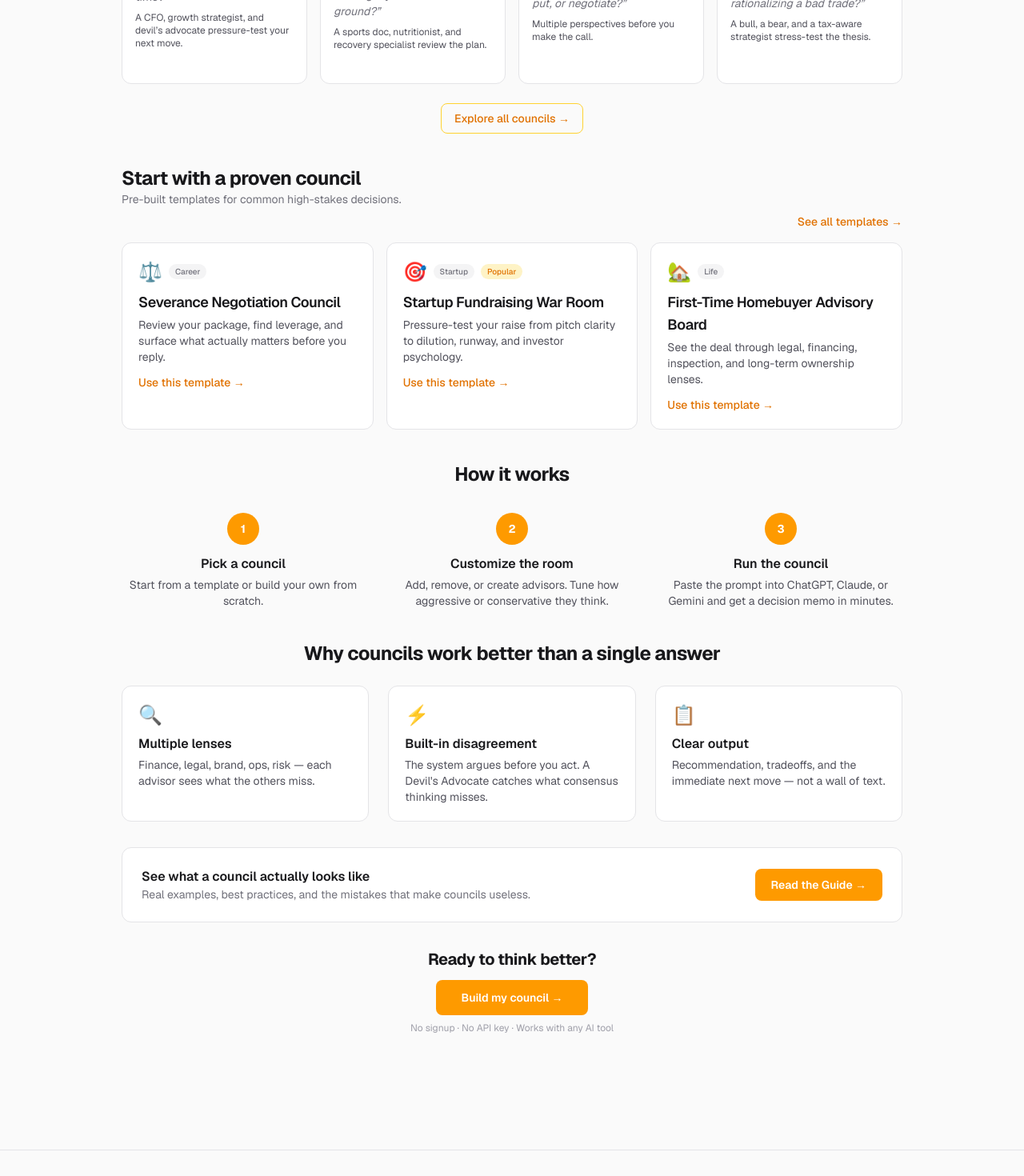
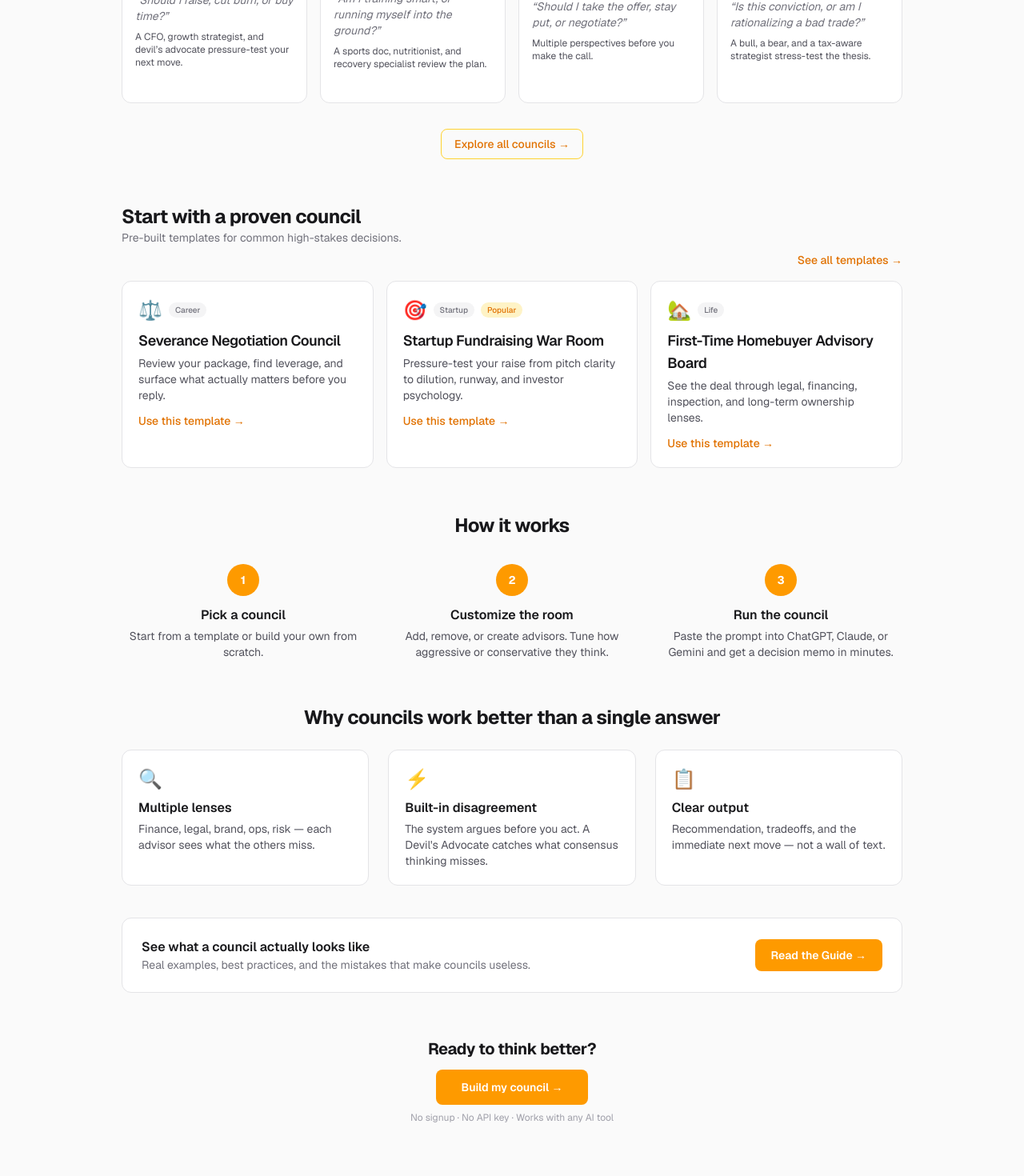
Before and after one commit to AgentPerrow/runcouncil, a Next.js app: page / in a window 1280 px wide. Shown: the part 660-2130 px from the top of the page at 80% size. Built offline with nearby package versions, Linux system fonts and the light colour scheme.

Commit message:
fix: more breathing room between sections

```diff
--- a/src/app/page.tsx
+++ b/src/app/page.tsx
@@ -287,7 +287,7 @@ export default function Home() {
         {step === "select" && (
           <div>
             {/* Hero — split layout */}
-            <div className="mb-8 sm:mb-10 grid sm:grid-cols-2 gap-8 sm:gap-12 items-center">
+            <div className="mb-12 sm:mb-16 grid sm:grid-cols-2 gap-8 sm:gap-12 items-center">
               <div>
                 <h1 className="mb-3 text-2xl font-bold tracking-tight text-zinc-900 dark:text-zinc-100 sm:text-4xl leading-tight">
                   Pressure-test big decisions before you make them
@@ -385,7 +385,7 @@ export default function Home() {
               </div>
 
               {!showAllCouncils ? (
-                <div className="mt-6 text-center">
+                <div className="mt-8 text-center">
                   <button
                     onClick={() => setShowAllCouncils(true)}
                     className="rounded-lg border border-amber-300 dark:border-amber-700 px-4 py-2 text-sm font-medium text-amber-600 hover:bg-amber-50 hover:border-amber-400 dark:text-amber-400 dark:hover:bg-amber-950/20 dark:hover:border-amber-600"
@@ -428,7 +428,7 @@ export default function Home() {
             </div>
 
             {/* Ready-made councils */}
-            <div className="mt-10 mb-8">
+            <div className="mt-14 mb-10">
               <div className="mb-2">
                 <h2 className="text-2xl font-bold tracking-tight text-zinc-900 dark:text-zinc-100">
                   Start with a proven council
@@ -502,7 +502,7 @@ export default function Home() {
             </div>
 
             {/* How it works */}
-            <div className="mt-10 mb-8">
+            <div className="mt-14 mb-10">
               <h2 className="mb-8 text-center text-2xl font-bold tracking-tight text-zinc-900 dark:text-zinc-100">
                 How it works
               </h2>
@@ -526,7 +526,7 @@ export default function Home() {
             </div>
 
             {/* Why councils work */}
-            <div className="mt-10 mb-8">
+            <div className="mt-14 mb-10">
               <h2 className="mb-6 text-center text-2xl font-bold tracking-tight text-zinc-900 dark:text-zinc-100">
                 Why councils work better than a single answer
               </h2>
@@ -550,7 +550,7 @@ export default function Home() {
             </div>
 
             {/* Guide CTA */}
-            <div className="mb-8 rounded-xl border border-zinc-200 dark:border-zinc-800 bg-white dark:bg-zinc-900/50 p-6 flex flex-col sm:flex-row items-start sm:items-center justify-between gap-4">
+            <div className="mb-10 rounded-xl border border-zinc-200 dark:border-zinc-800 bg-white dark:bg-zinc-900/50 p-6 flex flex-col sm:flex-row items-start sm:items-center justify-between gap-4">
               <div>
                 <h3 className="font-semibold text-zinc-900 dark:text-zinc-100">See what a council actually looks like</h3>
                 <p className="text-sm text-zinc-500">Real examples, best practices, and the mistakes that make councils useless.</p>
@@ -561,7 +561,7 @@ export default function Home() {
             </div>
 
             {/* Final CTA */}
-            <div className="mt-8 mb-4 text-center">
+            <div className="mt-14 mb-6 text-center">
               <h2 className="mb-3 text-xl font-bold tracking-tight text-zinc-900 dark:text-zinc-100">
                 Ready to think better?
               </h2>
```
